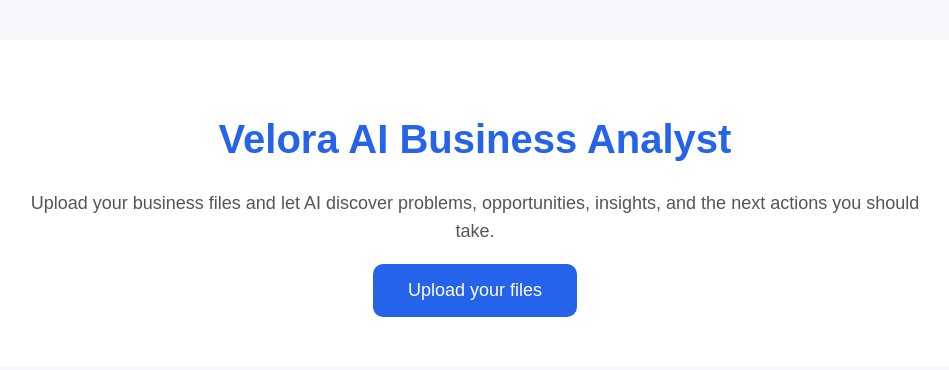
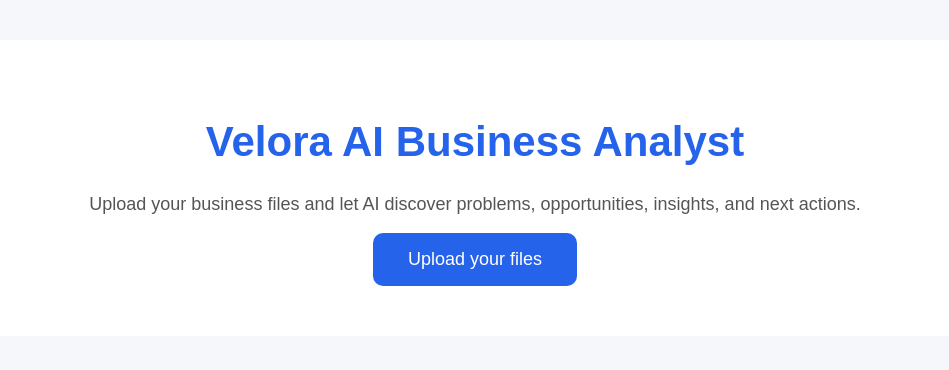
Before and after one commit to ahhartwell/velora, a plain HTML site: page index.html in a window 1280 px wide. Shown: the whole page, without its empty margins (165-1114 px from the left). Drawn offline with Linux system fonts and the light colour scheme.

Commit message:
Add files via upload

```diff
--- a/index.html
+++ b/index.html
@@ -12,39 +12,38 @@
 
 body {
     font-family: Arial, sans-serif;
-    background: #f5f7fb;
-    margin: 0;
-    padding: 40px;
+    background:#f5f7fb;
+    margin:0;
+    padding:40px;
 }
 
-.container {
-    max-width: 900px;
-    margin: auto;
-    background: white;
-    padding: 50px;
-    text-align: center;
-    border-radius: 15px;
+.box {
+    max-width:900px;
+    margin:auto;
+    background:white;
+    padding:50px;
+    text-align:center;
+    border-radius:20px;
 }
 
 h1 {
-    color: #2563eb;
-    font-size: 40px;
+    color:#2563eb;
+    font-size:42px;
 }
 
 p {
-    color: #555;
-    font-size: 18px;
-    line-height: 1.6;
+    color:#555;
+    font-size:18px;
 }
 
 button {
-    background: #2563eb;
-    color: white;
-    border: none;
-    padding: 16px 35px;
-    border-radius: 10px;
-    font-size: 18px;
-    cursor: pointer;
+    background:#2563eb;
+    color:white;
+    border:0;
+    padding:16px 35px;
+    border-radius:10px;
+    font-size:18px;
+    cursor:pointer;
 }
 
 </style>
@@ -54,38 +53,20 @@ button {
 
 <body>
 
+<div class="box">
 
-<div class="container">
-
-<h1>
-Velora AI Business Analyst
-</h1>
-
+<h1>Velora AI Business Analyst</h1>
 
 <p>
 Upload your business files and let AI discover problems,
-opportunities, insights, and the next actions you should take.
+opportunities, insights, and next actions.
 </p>
 
-
-<button onclick="openUpload()">
+<button onclick="location.href='upload.html'">
 Upload your files
 </button>
 
-
 </div>
-
-
-<script>
-
-function openUpload(){
-
-window.location.href = "upload.html";
-
-}
-
-</script>
-
 
 </body>
 
```
